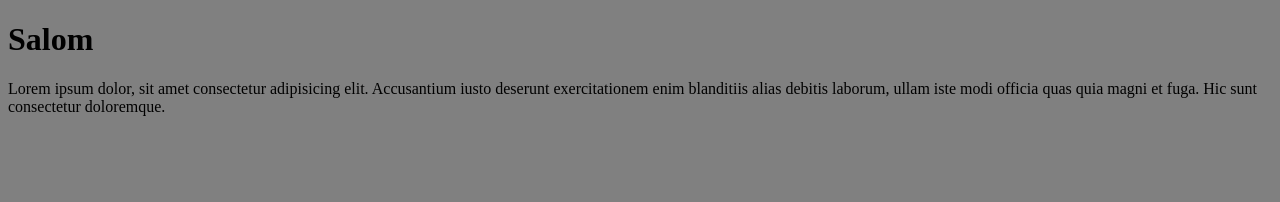
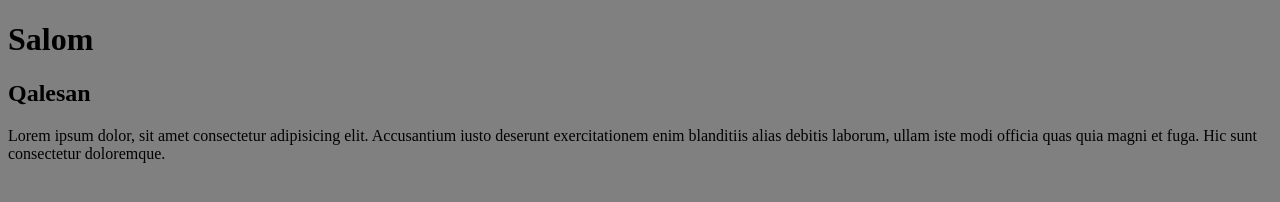
Before and after one commit to sanjar8855/web2206, a plain HTML site: page index.html in a window 1280 px wide. Drawn offline with Linux system fonts and the light colour scheme.

Commit message:
Sarlavha

```diff
--- a/index.html
+++ b/index.html
@@ -9,6 +9,7 @@
   </head>
   <body>
     <h1>Salom</h1>
+    <h2>Qalesan</h2>
     <div>
       Lorem ipsum dolor, sit amet consectetur adipisicing elit. Accusantium
       iusto deserunt exercitationem enim blanditiis alias debitis laborum, ullam
```
